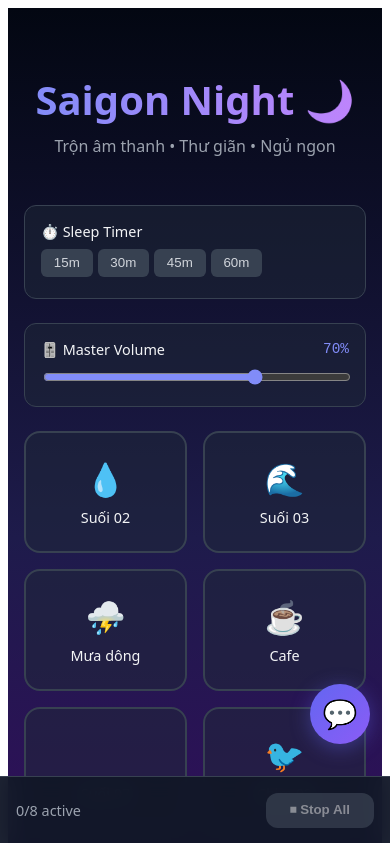
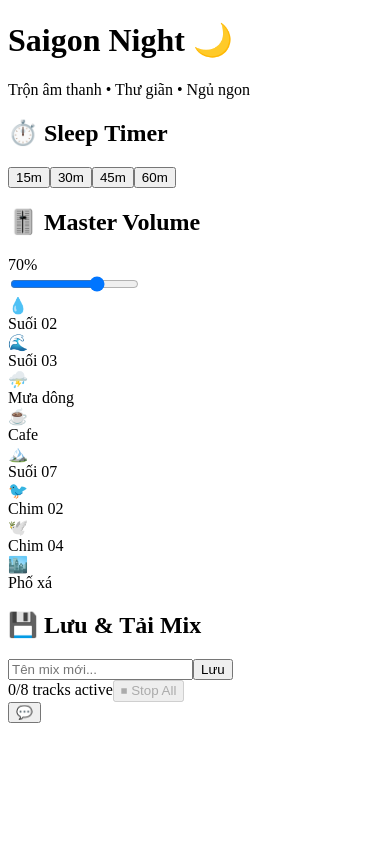
Before and after one commit to hoangvu07/saigon-night, a Next.js app: page / in a window 390 px wide. Shown: the top 843 px of the page. Built offline with nearby package versions, Linux system fonts and the light colour scheme.

Commit message:
Redesign UI with Tailwind - clean layout

```diff
--- a/app/page.tsx
+++ b/app/page.tsx
@@ -1,64 +1,17 @@
+// app/page.tsx - Saigon Night Audio Mixer (Final UI)
 'use client';
 import { useState, useEffect, useRef } from 'react';
 
 const TRACKS = [
   { id: 'suoi1', name: 'Suối 02', icon: '💧', src: '/sounds/back_suoi_02.mp3' },
   { id: 'suoi2', name: 'Suối 03', icon: '🌊', src: '/sounds/back_suoi_03.mp3' },
-  { id: 'mua',   name: 'Mưa dông', icon: '⛈️', src: '/sounds/back_suoi_04.mp3' },
-  { id: 'cafe',  name: 'Cafe',     icon: '☕', src: '/sounds/back_suoi_06.mp3' },
-  { id: 'suoi5', name: 'Suối 07', icon: '️', src: '/sounds/back_suoi_07.mp3' },
+  { id: 'mua', name: 'Mưa dông', icon: '⛈️', src: '/sounds/back_suoi_04.mp3' },
+  { id: 'cafe', name: 'Cafe', icon: '☕', src: '/sounds/back_suoi_06.mp3' },
+  { id: 'suoi5', name: 'Suối 07', icon: '🏔️', src: '/sounds/back_suoi_07.mp3' },
   { id: 'chim1', name: 'Chim 02', icon: '🐦', src: '/sounds/effect_chim-hot_02.mp3' },
   { id: 'chim2', name: 'Chim 04', icon: '🕊️', src: '/sounds/effect_chim-hot_04.mp3' },
-  { id: 'pho',   name: 'Phố xá',  icon: '️', src: '/sounds/effect_pho_01.mp3' },
+  { id: 'pho', name: 'Phố xá', icon: '🏙️', src: '/sounds/effect_pho_01.mp3' },
 ];
-
-function ChatBox() {
-  const [open, setOpen] = useState(false);
-  const [msg, setMsg] = useState('');
-  const [chat, setChat] = useState<{role: string, text: string}[]>([]);
-  const [loading, setLoading] = useState(false);
-  const endRef = useRef<HTMLDivElement>(null);
-
-  useEffect(() => { endRef.current?.scrollIntoView({ behavior: 'smooth' }); }, [chat]);
-
-  const send = async () => {
-    if (!msg.trim() || loading) return;
-    const userMsg = msg; setMsg('');
-    setChat(p => [...p, { role: 'user', text: userMsg }]);
-    setLoading(true);
-    try {
-      const res = await fetch('/api/ai-composer', { method: 'POST', headers: {'Content-Type':'application/json'}, body: JSON.stringify({ message: userMsg }) });
-      const data = await res.json();
-      setChat(p => [...p, { role: 'ai', text: data.reply || '...' }]);
-    } catch { setChat(p => [...p, { role: 'ai', text: 'Lỗi AI!' }]); }
-    finally { setLoading(false); }
-  };
-
-  if (!open) return (
-    <button onClick={() => setOpen(true)} style={{ position:'fixed', bottom:100, right:20, width:60, height:60, borderRadius:'50%', background:'linear-gradient(135deg,#6366f1,#8b5cf6)', border:'none', color:'#fff', fontSize:28, cursor:'pointer', boxShadow:'0 4px 20px rgba(99,102,241,0.4)', zIndex:999 }}>💬</button>
-  );
-
-  return (
-    <div style={{ position:'fixed', bottom:100, right:20, width:320, height:450, background:'rgba(17,24,39,0.98)', border:'1px solid #374151', borderRadius:16, boxShadow:'0 10px 40px rgba(0,0,0,0.5)', zIndex:999, display:'flex', flexDirection:'column', overflow:'hidden' }}>
-      <div style={{ padding:'1rem', background:'linear-gradient(135deg,#6366f1,#8b5cf6)', color:'#fff', display:'flex', justifyContent:'space-between', alignItems:'center' }}>
-        <span style={{ fontWeight:600 }}> AI Trợ Lý</span>
-        <button onClick={() => setOpen(false)} style={{ background:'rgba(255,255,255,0.2)', border:'none', color:'#fff', width:28, height:28, borderRadius:'50%', cursor:'pointer' }}>✕</button>
-      </div>
-      <div style={{ flex:1, overflowY:'auto', padding:'1rem', display:'flex', flexDirection:'column', gap:'0.5rem' }}>
-        {chat.length === 0 && <div style={{ textAlign:'center', color:'#6b7280', marginTop:'2rem', fontSize:'0.875rem' }}>🎧 Hỏi tôi về nhạc ngủ!</div>}
-        {chat.map((c, i) => (
-          <div key={i} style={{ alignSelf: c.role==='user'?'flex-end':'flex-start', background: c.role==='user'?'#6366f1':'#374151', color:'#fff', padding:'0.5rem 0.8rem', borderRadius:12, maxWidth:'85%', fontSize:'0.8rem', lineHeight:1.4 }}>{c.text}</div>
-        ))}
-        {loading && <div style={{ alignSelf:'flex-start', background:'#374151', color:'#9ca3af', padding:'0.5rem 0.8rem', borderRadius:12, fontSize:'0.8rem' }}>Đang nghĩ...</div>}
-        <div ref={endRef} />
-      </div>
-      <div style={{ padding:'0.75rem', display:'flex', gap:'0.5rem', borderTop:'1px solid #374151' }}>
-        <input value={msg} onChange={e => setMsg(e.target.value)} onKeyDown={e => e.key==='Enter' && send()} placeholder="Nhập..." style={{ flex:1, padding:'0.5rem', borderRadius:8, border:'1px solid #4b5563', background:'#111827', color:'#fff', fontSize:'0.8rem', outline:'none' }} />
-        <button onClick={send} disabled={loading || !msg.trim()} style={{ padding:'0.5rem 0.8rem', background: msg.trim()?'#6366f1':'#4b5563', border:'none', borderRadius:8, color:'#fff', cursor: msg.trim()?'pointer':'not-allowed' }}>➤</button>
-      </div>
-    </div>
-  );
-}
 
 export default function Home() {
   const [active, setActive] = useState<Set<string>>(new Set());
@@ -66,24 +19,66 @@ export default function Home() {
   const [masterVol, setMasterVol] = useState(0.7);
   const [sleepTimer, setSleepTimer] = useState<number | null>(null);
   const [timerRemaining, setTimerRemaining] = useState<number | null>(null);
+  const [mixName, setMixName] = useState('');
+  const [savedMixes, setSavedMixes] = useState<{name: string, active: string[], masterVol: number}[]>([]);
+  const [showChat, setShowChat] = useState(false);
+  const [chatMsg, setChatMsg] = useState('');
+  const [chatHistory, setChatHistory] = useState<{role: string, text: string}[]>([]);
+  const [chatLoading, setChatLoading] = useState(false);
+
   const audioRefs = useRef<Map<string, HTMLAudioElement>>(new Map());
   const timerRef = useRef<NodeJS.Timeout | null>(null);
+  const chatEndRef = useRef<HTMLDivElement>(null);
 
+  // Initialize
   useEffect(() => {
+    const saved = localStorage.getItem('saigon-night-state');
+    if (saved) {
+      try {
+        const p = JSON.parse(saved);
+        if (p.active) setActive(new Set(p.active));
+        if (p.masterVol) setMasterVol(p.masterVol);
+        if (p.volumes) setVolumes(p.volumes);
+      } catch {}
+    }
+    const mixes = localStorage.getItem('saigon-night-mixes');
+    if (mixes) setSavedMixes(JSON.parse(mixes));
+
     TRACKS.forEach(t => {
       if (!volumes[t.id]) setVolumes(p => ({...p, [t.id]: 0.5}));
-      if (t.src) { const a = new Audio(t.src); a.loop = true; a.preload = 'auto'; audioRefs.current.set(t.id, a); }
+      if (t.src) {
+        const a = new Audio(t.src);
+        a.loop = true;
+        a.preload = 'auto';
+        audioRefs.current.set(t.id, a);
+      }
     });
-    return () => { audioRefs.current.forEach(a => a.pause()); if(timerRef.current) clearInterval(timerRef.current); };
+    return () => {
+      audioRefs.current.forEach(a => a.pause());
+      if(timerRef.current) clearInterval(timerRef.current);
+    };
   }, []);
 
+  // Auto-save
+  useEffect(() => {
+    localStorage.setItem('saigon-night-state', JSON.stringify({
+      active: Array.from(active), masterVol, volumes
+    }));
+  }, [active, masterVol, volumes]);
+
+  // Timer
   useEffect(() => {
     if (sleepTimer && sleepTimer > 0) {
       setTimerRemaining(sleepTimer);
       if (timerRef.current) clearInterval(timerRef.current);
       timerRef.current = setInterval(() => {
         setTimerRemaining(p => {
-          if (p === null || p <= 1) { stopAll(); setSleepTimer(null); if(timerRef.current) clearInterval(timerRef.current); return null; }
+          if (p === null || p <= 1) {
+            stopAll();
+            setSleepTimer(null);
+            if(timerRef.current) clearInterval(timerRef.current);
+            return null;
+          }
           return p - 1;
         });
       }, 1000);
@@ -91,90 +86,361 @@ export default function Home() {
     return () => { if(timerRef.current) clearInterval(timerRef.current); };
   }, [sleepTimer]);
 
+  // Chat scroll
+  useEffect(() => {
+    chatEndRef.current?.scrollIntoView({ behavior: 'smooth' });
+  }, [chatHistory]);
+
   const toggle = async (t: any) => {
     if (active.has(t.id)) {
-      const a = audioRefs.current.get(t.id); if(a) { a.pause(); a.currentTime=0; }
+      const a = audioRefs.current.get(t.id);
+      if(a) { a.pause(); a.currentTime=0; }
       setActive(p => { const s=new Set(p); s.delete(t.id); return s; });
     } else {
       const a = audioRefs.current.get(t.id);
-      if(a) { try { a.volume = (volumes[t.id]||0.5)*masterVol; await a.play(); } catch{} }
+      if(a) {
+        try {
+          a.volume = (volumes[t.id]||0.5)*masterVol;
+          await a.play();
+        } catch{}
+      }
       setActive(p => new Set(p).add(t.id));
     }
   };
 
   const changeVol = (id: string, v: number) => {
     setVolumes(p => ({...p, [id]: v}));
-    const a = audioRefs.current.get(id); if(a && active.has(id)) a.volume = v * masterVol;
+    const a = audioRefs.current.get(id);
+    if(a && active.has(id)) a.volume = v * masterVol;
   };
 
   const changeMaster = (v: number) => {
     setMasterVol(v);
-    TRACKS.forEach(t => { if(active.has(t.id)) { const a=audioRefs.current.get(t.id); if(a) a.volume = (volumes[t.id]||0.5)*v; } });
+    TRACKS.forEach(t => {
+      if(active.has(t.id)) {
+        const a=audioRefs.current.get(t.id);
+        if(a) a.volume = (volumes[t.id]||0.5)*v;
+      }
+    });
   };
 
   const stopAll = () => {
     audioRefs.current.forEach(a => { a.pause(); a.currentTime=0; });
-    setActive(new Set()); setSleepTimer(null); setTimerRemaining(null);
+    setActive(new Set());
+    setSleepTimer(null);
+    setTimerRemaining(null);
+  };
+
+  const saveMix = () => {
+    if (!mixName.trim()) return;
+    const newMix = { name: mixName, active: Array.from(active), masterVol };
+    const updated = [...savedMixes, newMix];
+    setSavedMixes(updated);
+    localStorage.setItem('saigon-night-mixes', JSON.stringify(updated));
+    setMixName('');
+    alert('💾 Đã lưu mix!');
+  };
+
+  const loadMix = (name: string) => {
+    const mix = savedMixes.find(m => m.name === name);
+    if (!mix) return;
+    stopAll();
+    setTimeout(() => {
+      setActive(new Set(mix.active));
+      setMasterVol(mix.masterVol);
+      mix.active.forEach(id => {
+        const a = audioRefs.current.get(id);
+        if(a) {
+          a.volume = (volumes[id]||0.5)*mix.masterVol;
+          a.play().catch(()=>{});
+        }
+      });
+    }, 50);
+  };
+
+  const deleteMix = (name: string) => {
+    const updated = savedMixes.filter(m => m.name !== name);
+    setSavedMixes(updated);
+    localStorage.setItem('saigon-night-mixes', JSON.stringify(updated));
+  };
+
+  const sendChat = async () => {
+    if (!chatMsg.trim() || chatLoading) return;
+    const userMsg = chatMsg;
+    setChatMsg('');
+    setChatHistory(p => [...p, { role: 'user', text: userMsg }]);
+    setChatLoading(true);
+    try {
+      const res = await fetch('/api/ai-composer', {
+        method: 'POST',
+        headers: { 'Content-Type': 'application/json' },
+        body: JSON.stringify({ message: userMsg })
+      });
+      const data = await res.json();
+      setChatHistory(p => [...p, { role: 'ai', text: data.reply || '...' }]);
+    } catch {
+      setChatHistory(p => [...p, { role: 'ai', text: 'Lỗi kết nối!' }]);
+    } finally {
+      setChatLoading(false);
+    }
   };
 
   const fmt = (s: number) => `${Math.floor(s/60)}:${(s%60).toString().padStart(2,'0')}`;
 
-  const S: Record<string, any> = {
-    page: { minHeight:'100vh', background:'linear-gradient(180deg,#030712 0%,#1e1b4b 50%,#3b0764 100%)', color:'#f3f4f6', fontFamily:'system-ui,sans-serif', padding:'2rem 1rem', paddingBottom:'100px' },
-    header: { textAlign:'center', padding:'2rem 0' },
-    h1: { fontSize:'2.5rem', fontWeight:700, background:'linear-gradient(90deg,#818cf8,#c084fc)', WebkitBackgroundClip:'text', WebkitTextFillColor:'transparent', margin:0 },
-    sub: { color:'#9ca3af', marginTop:'0.5rem' },
-    panel: { maxWidth:'600px', margin:'0 auto 1.5rem', background:'rgba(31,41,55,0.5)', borderRadius:12, padding:'1rem', border:'1px solid #374151' },
-    row: { display:'flex', justifyContent:'space-between', alignItems:'center', marginBottom:'0.5rem', fontSize:'0.9rem', fontWeight:500 },
-    slider: { width:'100%', accentColor:'#818cf8', cursor:'pointer' },
-    btn: (a: boolean) => ({ padding:'0.4rem 0.8rem', border:'none', borderRadius:6, background:a?'#6366f1':'#374151', color:a?'#fff':'#d1d5db', cursor:'pointer', marginRight:5, marginBottom:5 }),
-    grid: { maxWidth:'1000px', margin:'0 auto', display:'grid', gridTemplateColumns:'repeat(auto-fit,minmax(150px,1fr))', gap:'1rem' },
-    card: (on: boolean) => ({ background:on?'rgba(99,102,241,0.2)':'rgba(31,41,55,0.5)', border:`2px solid ${on?'#818cf8':'#374151'}`, borderRadius:16, padding:'1.5rem 1rem', textAlign:'center', cursor:'pointer', transition:'all 0.2s' }),
-    bottom: { position:'fixed', bottom:0, left:0, right:0, background:'rgba(17,24,39,0.95)', backdropFilter:'blur(10px)', borderTop:'1px solid #374151', padding:'1rem' },
-    stopBtn: (d: boolean) => ({ padding:'0.6rem 1.5rem', borderRadius:12, border:'none', background:d?'#4b5563':'#dc2626', color:'#fff', fontWeight:600, cursor:d?'not-allowed':'pointer', opacity:d?0.5:1 })
-  };
-
   return (
-    <div style={S.page}>
-      <header style={S.header}>
-        <h1 style={S.h1}>Saigon Night 🌙</h1>
-        <p style={S.sub}>Trộn âm thanh • Thư giãn • Ngủ ngon</p>
+    <div className="min-h-screen bg-gradient-to-b from-slate-950 via-indigo-950 to-purple-950 text-gray-100 font-sans pb-32">
+      {/* HEADER */}
+      <header className="text-center py-12 px-4">
+        <h1 className="text-5xl font-bold bg-gradient-to-r from-indigo-400 to-purple-400 bg-clip-text text-transparent mb-3">
+          Saigon Night 🌙
+        </h1>
+        <p className="text-gray-400 text-lg">Trộn âm thanh • Thư giãn • Ngủ ngon</p>
       </header>
 
-      <div style={S.panel}>
-        <div style={S.row}><span>⏱️ Sleep Timer</span>{timerRemaining && <span style={{color:'#818cf8', fontFamily:'monospace'}}>{fmt(timerRemaining)}</span>}</div>
-        <div>
-          {[15,30,45,60].map(m => <button key={m} onClick={() => setSleepTimer(sleepTimer===m?null:m)} style={S.btn(sleepTimer===m)}>{m}m</button>)}
-          {sleepTimer && <button onClick={() => { setSleepTimer(null); setTimerRemaining(null); }} style={S.btn(false)}>Hủy</button>}
+      <div className="max-w-6xl mx-auto px-4 space-y-6">
+        {/* TIMER SECTION */}
+        <section className="bg-slate-900/50 backdrop-blur-sm border border-slate-700 rounded-2xl p-6">
+          <div className="flex justify-between items-center mb-4">
+            <h2 className="text-xl font-semibold flex items-center gap-2">
+              <span>⏱️</span> Sleep Timer
+            </h2>
+            {timerRemaining && (
+              <span className="text-indigo-400 font-mono text-lg">{fmt(timerRemaining)}</span>
+            )}
+          </div>
+          <div className="flex flex-wrap gap-3">
+            {[15, 30, 45, 60].map(m => (
+              <button
+                key={m}
+                onClick={() => setSleepTimer(sleepTimer === m ? null : m)}
+                className={`px-6 py-2 rounded-xl font-medium transition-all ${
+                  sleepTimer === m
+                    ? 'bg-indigo-600 text-white shadow-lg shadow-indigo-500/30'
+                    : 'bg-slate-800 text-gray-300 hover:bg-slate-700'
+                }`}
+              >
+                {m}m
+              </button>
+            ))}
+            {sleepTimer && (
+              <button
+                onClick={() => { setSleepTimer(null); setTimerRemaining(null); }}
+                className="px-6 py-2 rounded-xl bg-red-600/80 text-white hover:bg-red-600 transition-all"
+              >
+                Hủy
+              </button>
+            )}
+          </div>
+        </section>
+
+        {/* MASTER VOLUME */}
+        <section className="bg-slate-900/50 backdrop-blur-sm border border-slate-700 rounded-2xl p-6">
+          <div className="flex justify-between items-center mb-4">
+            <h2 className="text-xl font-semibold flex items-center gap-2">
+              <span>🎚️</span> Master Volume
+            </h2>
+            <span className="text-indigo-400 font-mono">{Math.round(masterVol * 100)}%</span>
+          </div>
+          <input
+            type="range"
+            min="0"
+            max="1"
+            step="0.05"
+            value={masterVol}
+            onChange={(e) => changeMaster(parseFloat(e.target.value))}
+            className="w-full h-3 bg-slate-800 rounded-lg appearance-none cursor-pointer accent-indigo-500"
+          />
+        </section>
+
+        {/* AUDIO TRACKS GRID */}
+        <section className="grid grid-cols-2 md:grid-cols-3 lg:grid-cols-4 gap-4">
+          {TRACKS.map(t => {
+            const on = active.has(t.id);
+            return (
+              <div
+                key={t.id}
+                onClick={() => toggle(t)}
+                className={`relative rounded-2xl p-6 cursor-pointer transition-all duration-300 ${
+                  on
+                    ? 'bg-indigo-600/20 border-2 border-indigo-500 shadow-xl shadow-indigo-500/20'
+                    : 'bg-slate-900/50 border-2 border-slate-700 hover:border-slate-600'
+                }`}
+              >
+                <div className="text-5xl mb-3 text-center">{t.icon}</div>
+                <div className="text-center font-semibold text-lg mb-3">{t.name}</div>
+                {on && (
+                  <div onClick={(e) => e.stopPropagation()}>
+                    <input
+                      type="range"
+                      min="0"
+                      max="1"
+                      step="0.05"
+                      value={volumes[t.id] || 0.5}
+                      onChange={(e) => changeVol(t.id, parseFloat(e.target.value))}
+                      className="w-full h-2 bg-slate-800 rounded-lg appearance-none cursor-pointer accent-indigo-400"
+                    />
+                    <div className="text-center text-xs text-gray-400 mt-1">
+                      {Math.round((volumes[t.id] || 0.5) * 100)}%
+                    </div>
+                  </div>
+                )}
+              </div>
+            );
+          })}
+        </section>
+
+        {/* SAVE/LOAD MIX */}
+        <section className="bg-slate-900/50 backdrop-blur-sm border border-slate-700 rounded-2xl p-6">
+          <h2 className="text-xl font-semibold mb-4 flex items-center gap-2">
+            <span>💾</span> Lưu & Tải Mix
+          </h2>
+          <div className="flex gap-3 mb-4">
+            <input
+              value={mixName}
+              onChange={(e) => setMixName(e.target.value)}
+              placeholder="Tên mix mới..."
+              className="flex-1 px-4 py-3 bg-slate-800 border border-slate-700 rounded-xl text-white placeholder-gray-500 focus:outline-none focus:border-indigo-500"
+            />
+            <button
+              onClick={saveMix}
+              className="px-6 py-3 bg-indigo-600 hover:bg-indigo-700 text-white rounded-xl font-medium transition-all"
+            >
+              Lưu
+            </button>
+          </div>
+          {savedMixes.length > 0 && (
+            <div className="space-y-2 max-h-40 overflow-y-auto">
+              {savedMixes.map(m => (
+                <div
+                  key={m.name}
+                  className="flex justify-between items-center p-3 bg-slate-800/50 rounded-xl"
+                >
+                  <button
+                    onClick={() => loadMix(m.name)}
+                    className="text-left flex-1 hover:text-indigo-400 transition-colors"
+                  >
+                    <span className="font-medium">{m.name}</span>
+                    <span className="text-gray-500 text-sm ml-2">({m.active.length} tracks)</span>
+                  </button>
+                  <button
+                    onClick={() => deleteMix(m.name)}
+                    className="px-3 py-1 bg-red-600/80 hover:bg-red-600 text-white rounded-lg text-sm transition-all"
+                  >
+                    Xóa
+                  </button>
+                </div>
+              ))}
+            </div>
+          )}
+        </section>
+      </div>
+
+      {/* FIXED BOTTOM BAR */}
+      <div className="fixed bottom-0 left-0 right-0 bg-slate-950/90 backdrop-blur-lg border-t border-slate-800 p-4">
+        <div className="max-w-6xl mx-auto flex justify-between items-center">
+          <span className="text-gray-400 font-medium">
+            {active.size}/8 tracks active
+          </span>
+          <button
+            onClick={stopAll}
+            disabled={active.size === 0}
+            className={`px-8 py-3 rounded-xl font-semibold transition-all ${
+              active.size > 0
+                ? 'bg-red-600 hover:bg-red-700 text-white shadow-lg shadow-red-500/30'
+                : 'bg-slate-800 text-gray-500 cursor-not-allowed'
+            }`}
+          >
+            ⏹ Stop All
+          </button>
         </div>
       </div>
 
-      <div style={S.panel}>
-        <div style={S.row}><span>🎚️ Master Volume</span><span style={{color:'#818cf8', fontFamily:'monospace'}}>{Math.round(masterVol*100)}%</span></div>
-        <input type="range" min="0" max="1" step="0.05" value={masterVol} onChange={e => changeMaster(parseFloat(e.target.value))} style={S.slider} />
-      </div>
+      {/* CHAT BUTTON */}
+      <button
+        onClick={() => setShowChat(true)}
+        className="fixed bottom-24 right-6 w-14 h-14 bg-gradient-to-br from-indigo-600 to-purple-600 rounded-full shadow-xl shadow-indigo-500/40 flex items-center justify-center text-2xl hover:scale-110 transition-transform z-40"
+      >
+        💬
+      </button>
 
-      <div style={S.grid}>
-        {TRACKS.map(t => {
-          const on = active.has(t.id);
-          return (
-            <div key={t.id} onClick={() => toggle(t)} style={S.card(on)}>
-              <div style={{fontSize:'2rem', marginBottom:'0.5rem'}}>{t.icon}</div>
-              <div style={{fontWeight:500, fontSize:'0.9rem'}}>{t.name}</div>
-              {on && <input type="range" min="0" max="1" step="0.05" value={volumes[t.id]||0.5} onChange={e => { e.stopPropagation(); changeVol(t.id, parseFloat(e.target.value)); }} onClick={e => e.stopPropagation()} style={{...S.slider, marginTop:'0.75rem'}} />}
+      {/* CHAT MODAL */}
+      {showChat && (
+        <div className="fixed inset-0 bg-black/50 backdrop-blur-sm z-50 flex items-center justify-center p-4">
+          <div className="bg-slate-900 border border-slate-700 rounded-2xl w-full max-w-md max-h-[600px] flex flex-col shadow-2xl">
+            {/* Chat Header */}
+            <div className="flex justify-between items-center p-4 border-b border-slate-800 bg-gradient-to-r from-indigo-600 to-purple-600 rounded-t-2xl">
+              <h3 className="font-semibold text-white flex items-center gap-2">
+                <span>🤖</span> AI Trợ Lý Âm Nhạc
+              </h3>
+              <button
+                onClick={() => setShowChat(false)}
+                className="text-white/80 hover:text-white text-2xl leading-none"
+              >
+                ×
+              </button>
             </div>
-          );
-        })}
-      </div>
 
-      <div style={S.bottom}>
-        <div style={{maxWidth:'600px', margin:'0 auto', display:'flex', justifyContent:'space-between', alignItems:'center'}}>
-          <span style={{color:'#9ca3af', fontSize:'0.9rem'}}>{active.size}/8 active</span>
-          <button onClick={stopAll} disabled={active.size===0} style={S.stopBtn(active.size===0)}>⏹ Stop All</button>
+            {/* Chat Messages */}
+            <div className="flex-1 overflow-y-auto p-4 space-y-3 max-h-96">
+              {chatHistory.length === 0 && (
+                <div className="text-center text-gray-500 py-8">
+                  <div className="text-4xl mb-2">🎧</div>
+                  <div>Hỏi tôi về âm nhạc thư giãn!</div>
+                  <div className="text-sm mt-2">Ví dụ: "Nhạc nào giúp ngủ ngon?"</div>
+                </div>
+              )}
+              {chatHistory.map((msg, i) => (
+                <div
+                  key={i}
+                  className={`flex ${msg.role === 'user' ? 'justify-end' : 'justify-start'}`}
+                >
+                  <div
+                    className={`max-w-[80%] px-4 py-2 rounded-2xl ${
+                      msg.role === 'user'
+                        ? 'bg-indigo-600 text-white rounded-br-sm'
+                        : 'bg-slate-800 text-gray-200 rounded-bl-sm'
+                    }`}
+                  >
+                    {msg.text}
+                  </div>
+                </div>
+              ))}
+              {chatLoading && (
+                <div className="flex justify-start">
+                  <div className="bg-slate-800 text-gray-400 px-4 py-2 rounded-2xl rounded-bl-sm">
+                    Đang nghĩ...
+                  </div>
+                </div>
+              )}
+              <div ref={chatEndRef} />
+            </div>
+
+            {/* Chat Input */}
+            <div className="p-4 border-t border-slate-800">
+              <div className="flex gap-2">
+                <input
+                  value={chatMsg}
+                  onChange={(e) => setChatMsg(e.target.value)}
+                  onKeyDown={(e) => e.key === 'Enter' && sendChat()}
+                  placeholder="Nhập tin nhắn..."
+                  className="flex-1 px-4 py-2 bg-slate-800 border border-slate-700 rounded-xl text-white placeholder-gray-500 focus:outline-none focus:border-indigo-500"
+                />
+                <button
+                  onClick={sendChat}
+                  disabled={chatLoading || !chatMsg.trim()}
+                  className={`px-4 py-2 rounded-xl font-medium transition-all ${
+                    chatMsg.trim() && !chatLoading
+                      ? 'bg-indigo-600 hover:bg-indigo-700 text-white'
+                      : 'bg-slate-800 text-gray-500 cursor-not-allowed'
+                  }`}
+                >
+                  ➤
+                </button>
+              </div>
+            </div>
+          </div>
         </div>
-      </div>
-
-      <ChatBox />
+      )}
     </div>
   );
 }
```
